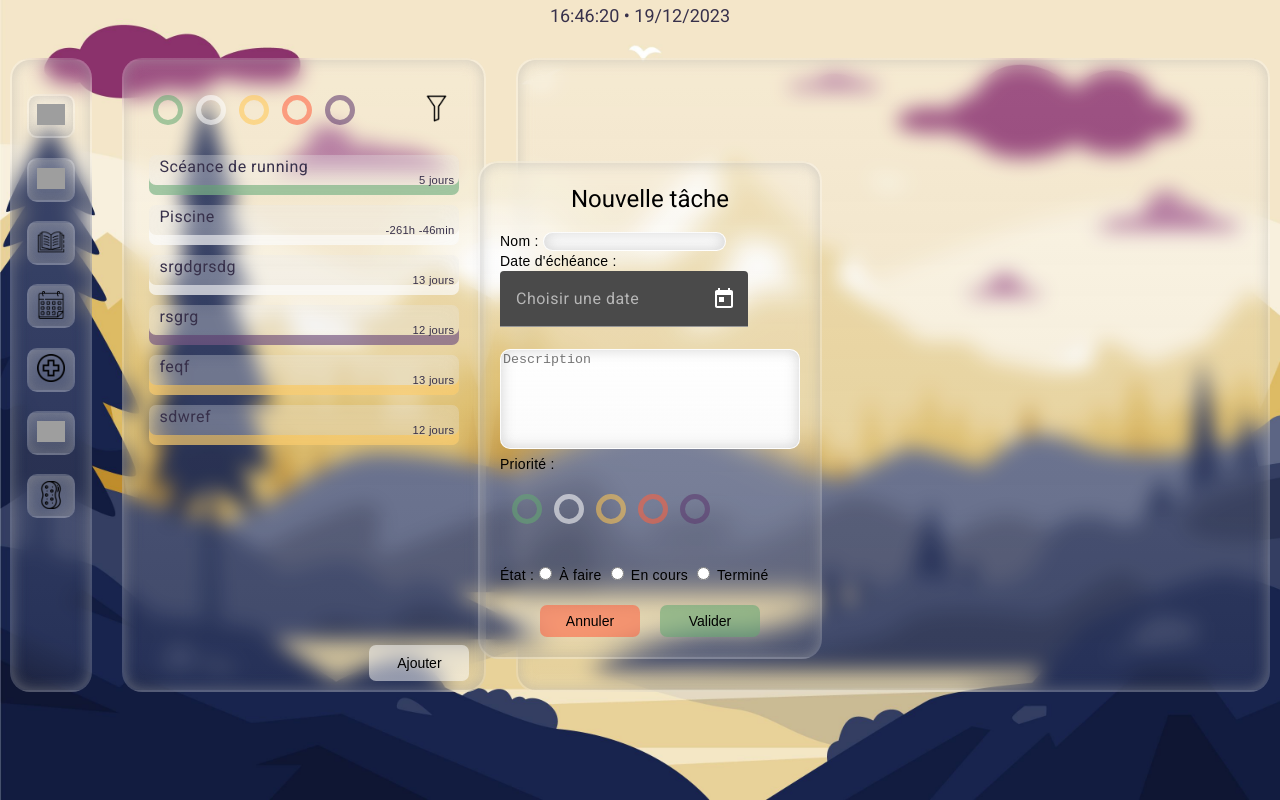
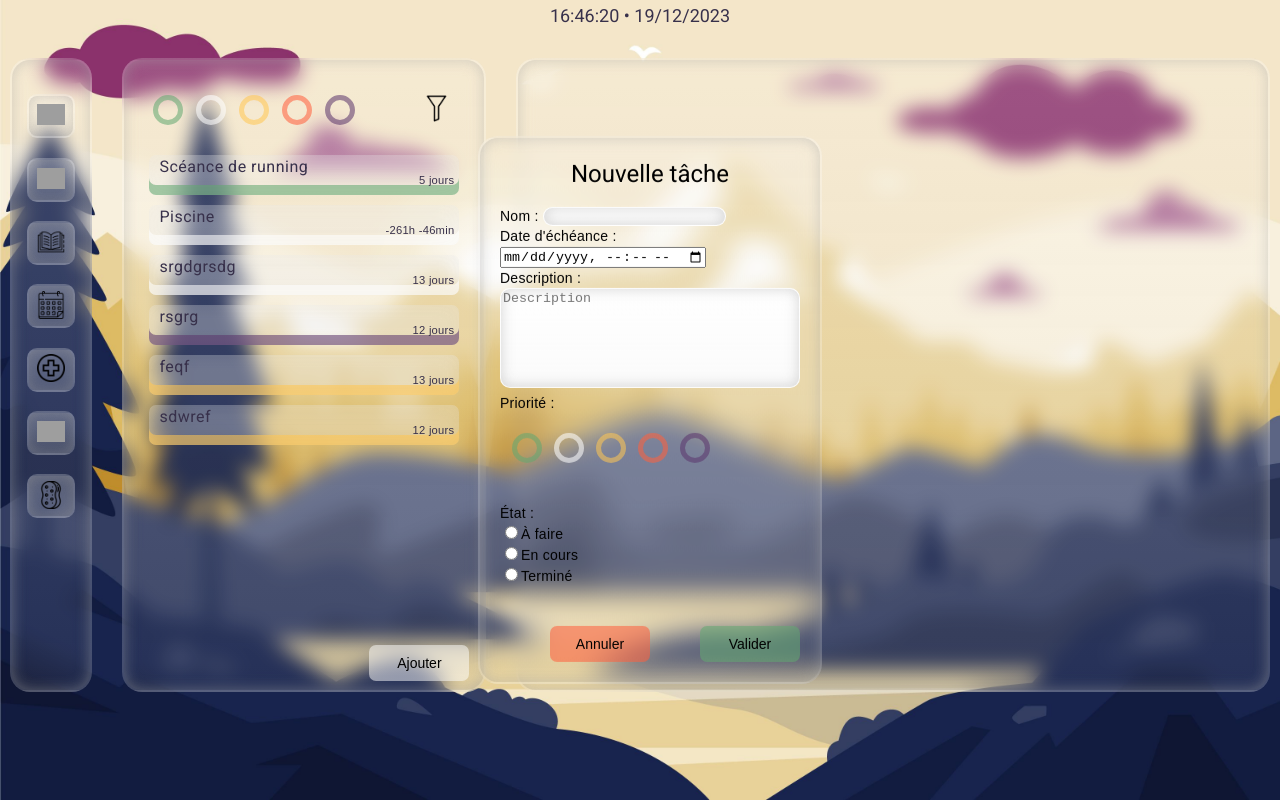
Before and after one commit to Gibus21250/CWA, an Angular app: page /creationPopup in a window 1280 px wide. Built offline with nearby package versions, Linux system fonts and the light colour scheme; grey boxes are pictures that could not be loaded.

Commit message:
ajout creation tache

```diff
--- a/src/app/views/creation-tache/creation-tache.component.css
+++ b/src/app/views/creation-tache/creation-tache.component.css
@@ -31,7 +31,7 @@
     justify-content: center;
 }
 
-.popup-buttons button {
+.popup-buttons input[type=button] {
     margin: 0 10px;
     padding: 8px 16px;
     cursor: pointer;
@@ -105,7 +105,7 @@
     width: 80%;
 }
 
-.btnRond button {
+.btnRond input[type=button] {
     display: inline-block;
     margin-top: 20px;
     margin-bottom: 20px;
@@ -117,12 +117,12 @@
     border-radius: 50%;
 }
 
-.btnRond button:hover {
+.btnRond input[type=button]:hover {
     transition: transform 0.2s ease;
     transform: scale(1.3);
 }
 
-.btnRond button:not(:hover) {
+.btnRond input[type=button]:not(:hover) {
     transition: transform 0.2s ease;
     transform: scale(1);
 }
@@ -152,27 +152,27 @@
     border: 5px solid #5c376d90;
 }
 
-.btnRond button.selected.btnVert {
+.btnRond input[type=button].selected.btnVert {
     background-color: #64a87190;
     border: solid 5px #64a87190;
 }
 
-.btnRond button.selected.btnBlanc {
+.btnRond input[type=button].selected.btnBlanc {
     background-color: #ffffff90;
     border: solid 5px#ffffff90;
 }
 
-.btnRond button.selected.btnJaune {
+.btnRond input[type=button].selected.btnJaune {
     background-color: #ffc65490;
     border: solid 5px #ffc65490;
 }
 
-.btnRond button.selected.btnRouge {
+.btnRond input[type=button].selected.btnRouge {
     background-color: #ff613e90;
     border: 5px solid #ff613e90;
 }
 
-.btnRond button.selected.btnViolet {
+.btnRond input[type=button].selected.btnViolet {
     background-color: #5c376d90;
     border: 5px solid #5c376d90;
 }
--- a/src/app/views/creation-tache/creation-tache.component.html
+++ b/src/app/views/creation-tache/creation-tache.component.html
@@ -2,57 +2,60 @@
     <!-- Contenu de votre popup -->
 
     <h1>Nouvelle tâche</h1>
-    <form>
+    <form (ngSubmit)="onSubmit()">
 
       <label for="nom">Nom : </label>
-      <input class="inputNom" type="text" id="nom" name="nom" required>
+      <input class="inputNom" type="text" id="nom" name="nom" [(ngModel)]="nomTache" required>
 
       <br>
 
       <label for="dateEcheance">Date d'échéance :</label>
-      <mat-form-field>
-        <input matInput [matDatepicker]="picker" placeholder="Choisir une date">
-        <mat-datepicker-toggle matSuffix [for]="picker"></mat-datepicker-toggle>
-        <mat-datepicker #picker></mat-datepicker>
-      </mat-form-field>
+      <input type="datetime-local" id="dateEcheance" name="dateEcheance" min="2018-01-01" [(ngModel)]="selectedDate" required/>
 
       <br>
 
-      <textarea type="textarea" class="textarea" placeholder="Description"></textarea>
+      <label for="description">Description :</label>
+      <textarea type="textarea" id="description" name="description" class="textarea" placeholder="Description" [(ngModel)]="description" required></textarea>
 
       <br>
 
       <label for="priorite">Priorité :</label>
       <div class="btnRond">
-        <button class="btnVert" [class.selected]="selectedButton === 0" (click)="selectButton(0)"></button>
-        <button class="btnBlanc" [class.selected]="selectedButton === 1" (click)="selectButton(1)"></button>
-        <button class="btnJaune" [class.selected]="selectedButton === 2" (click)="selectButton(2)"></button>
-        <button class="btnRouge" [class.selected]="selectedButton === 3" (click)="selectButton(3)"></button>
-        <button class="btnViolet" [class.selected]="selectedButton === 4" (click)="selectButton(4)"></button>
+        <input type="button" class="btnVert" [class.selected]="selectedPriority === 0" (click)="selectButton(0)"/>
+        <input type="button" class="btnBlanc" [class.selected]="selectedPriority === 1" (click)="selectButton(1)"/>
+        <input type="button" class="btnJaune" [class.selected]="selectedPriority === 2" (click)="selectButton(2)"/>
+        <input type="button" class="btnRouge" [class.selected]="selectedPriority === 3" (click)="selectButton(3)"/>
+        <input type="button" class="btnViolet" [class.selected]="selectedPriority === 4" (click)="selectButton(4)"/>
       </div>
 
       <br>
 
-      <label for="priorite">État :</label>
+      <label for="etat">État :</label>
+
       <!--A refaire-->
-      <label>
-        <input type="radio" [class.selected]="selectedEtat === 0" (click)="selectEtat(0)" (select)=true> À faire
-      </label>
+      <div>
+        <input id="etat0" type="radio" name="retat" [class.selected]="selectedEtat === 0" (click)="selectEtat(0)"/>
+        <label for="etat0">À faire</label>
+      </div>
 
-      <label>
-        <input type="radio" [class.selected]="selectedEtat === 1" (click)="selectEtat(1)"> En cours
-      </label>
+      <div>
+        <input id="etat1" type="radio" name="retat" [class.selected]="selectedEtat === 1" (click)="selectEtat(1)"/>
+        <label for="etat1">En cours</label>
+      </div>
 
-      <label>
-        <input type="radio" [class.selected]="selectedEtat === 2" (click)="selectEtat(2)"> Terminé
-      </label>
+      <div>
+        <input id="etat2" type="radio" name="retat" [class.selected]="selectedEtat === 2" (click)="selectEtat(2)"/>
+        <label for="etat2">Terminé</label>
+      </div>
 
 
+
+      <div class="popup-buttons">
+        <button class="btnPopA" (click)="closePopup()">Annuler</button>
+        <button type="submit" class="btnPopV">Valider</button>
+      </div>
     </form>
 
-    <div class="popup-buttons">
-      <button class="btnPopA" (click)="closePopup()">Annuler</button>
-      <button class="btnPopV" (click)="submit()">Valider</button>
-    </div>
+
 
   </div>
--- a/src/app/views/creation-tache/creation-tache.component.ts
+++ b/src/app/views/creation-tache/creation-tache.component.ts
@@ -1,7 +1,8 @@
+import { DatePipe } from '@angular/common';
 import { Component } from '@angular/core';
 import { Router } from '@angular/router';
-import { FormControl } from '@angular/forms';
 import { Tache } from 'src/app/shared/models/tache';
+import { TacheService } from 'src/app/shared/services/tache/tache.service';
 
 @Component({
   selector: 'app-creation-tache',
@@ -10,26 +11,36 @@ import { Tache } from 'src/app/shared/models/tache';
 })
 export class CreationTacheComponent {
 
-  constructor(private router: Router) {
+  constructor(private router: Router, private tacheServ: TacheService) {
   }
 
   //tache: Tache = new Tache('', new Date(), new Date(), '', 0, 'aFaire'); // Tâche à créer
   nomTache: string = ''; // Nom de la tâche
-  selectedDate = new FormControl(); //FormControl pour la date
+  selectedDate: string = ''; //FormControl pour la date
   description: string = ''; // Description de la tâche
-  selectedButton: number | null = null; // État initial pour la sélection de priorité
-  selectedEtat: number = 0; // État initial pour la sélection d'état en radio bouton
-  etats: string[] = ['A faire', 'En cours', 'Terminée']; // Liste des états
-  etatTache: string = 'A faire'; // État de la tâche
+  selectedPriority: number = -1; // État initial pour la sélection de priorité
+  selectedEtat: number = -1; // État initial pour la sélection d'état en radio bouton
 
-  // Priorités
-  selectButton(buttonNumber: number): void {
-    this.selectedButton = buttonNumber;
+  onSubmit() {
+
+
+    if(this.verificateur()) {
+
+      const resDate = new Date(this.selectedDate);
+      let tache = new Tache(this.nomTache, resDate, new Date(), this.description, this.selectedPriority, this.selectedEtat);
+      //sauvegarder la nouvelle tâche sur le serveur
+      this.tacheServ.addTache(tache);
+      this.router.navigate(['/']);
+    }
+  }
+
+  selectButton(n: number) {
+    this.selectedPriority = n;
   }
 
   // Etats
-  selectEtat(selectedEtatProv: number): void {
-    this.etatTache = this.etats[selectedEtatProv];
+  selectEtat(n: number): void {
+    this.selectedEtat = n;
   }
 
   // Fermer la popup
@@ -37,47 +48,15 @@ export class CreationTacheComponent {
     this.router.navigate(['/']);
   }
 
-  verificateur(nomTache: string, dateControl: FormControl, description: string, selectedButton: number | null) {
+  verificateur() {
     //Vérifier que les champs ne sont pas vides
-    if (nomTache == '' || dateControl == null || description == '' || selectedButton == null) {
+    if (this.nomTache == '' || this.selectedDate == ''
+    || this.description == ''
+    || this.selectedPriority == -1 || this.selectedEtat == -1) {
       return false;
     }
-    else {
-      //vérifier que la date ne soit pas dépassée
-      const date = new Date();
-      const dateNow = date.getFullYear() + '-' + (date.getMonth() + 1) + '-' + date.getDate();
-      const dateSelected = dateControl.value;
-      if (dateSelected < dateNow) {
-        return false;
-      }
-      return true;
-    }
-  }
-
-  //Valider la création de tâche
-  submit() {
-    //TESTS
-    alert('Nom de la tâche : ' + this.nomTache+' /n Date : ' + this.selectedDate+'/nDescription : ' + this.description+'/nPriorité : ' + this.selectedButton+'/nEtat : ' + this.etatTache);
-
-
-    //Vérifier les données
-    if(this.verificateur(this.nomTache, this.selectedDate, this.description, this.selectedButton)) {
-      //Si les données sont valides, on instancie la tâche
-      //this.creationTache(this.nomTache, this.selectedDate, this.description, this.selectedButton, this.etatTache);
-
-      //Ajouter la tâche dans la liste de tâches
-      //this.addTache(this.tache);
-
-      //On affiche un message de confirmation
-      alert('Tâche créée avec succès !');
-
-      //On ferme la popup
-      this.closePopup();
-    }
-    else {
-      //Sinon, on affiche un message d'erreur
-      alert('Veuillez remplir tous les champs.');
-    }
+    const dateTmp = new Date(this.selectedDate);
+    return dateTmp > new Date();
   }
 
 }
```
